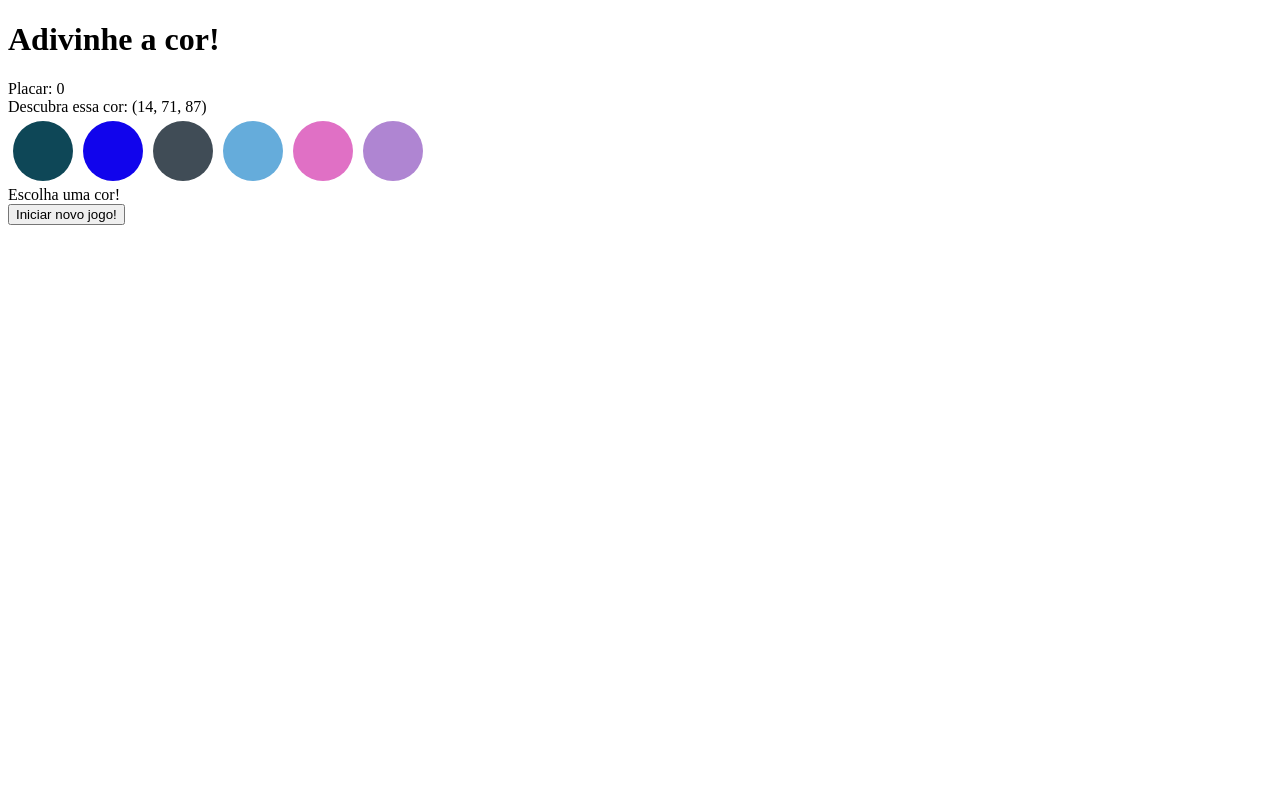
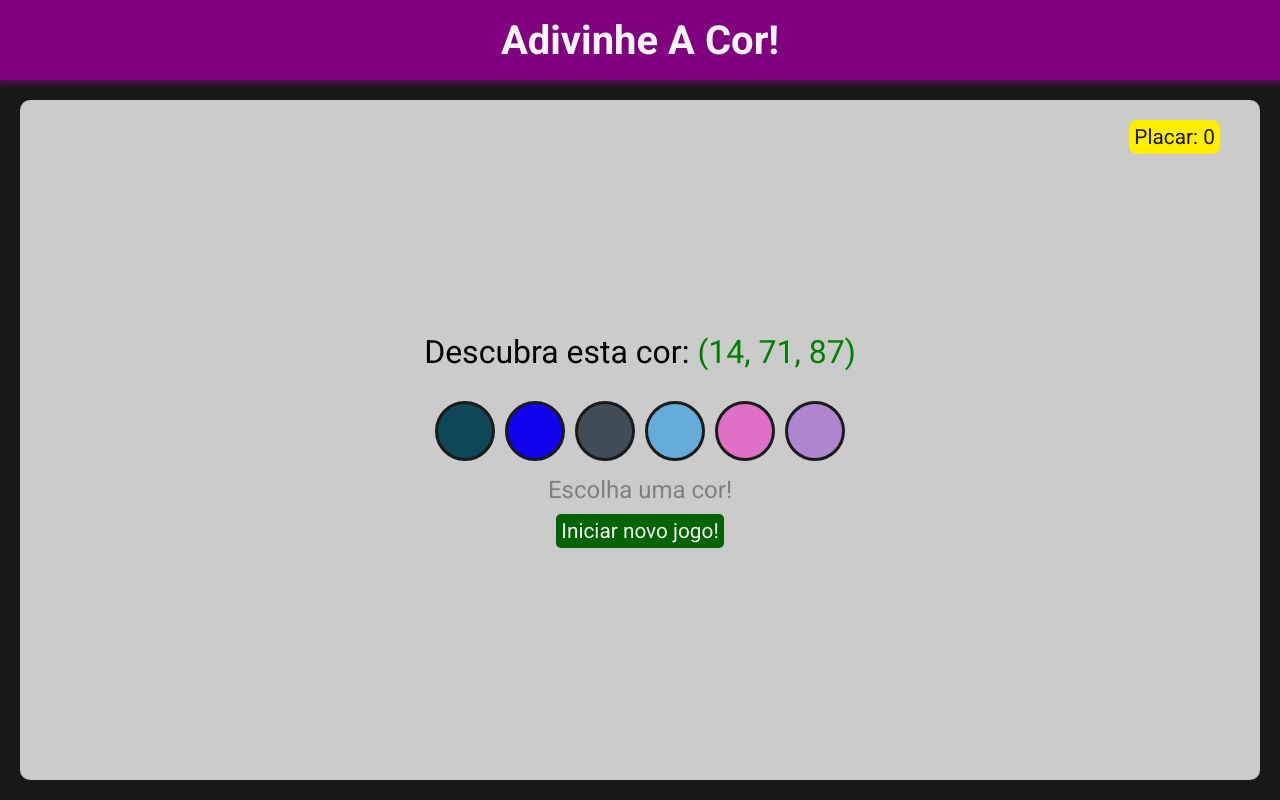
Before and after one commit to jacksrm/color-guess-game, a plain HTML site: page index.html in a window 1280 px wide. Drawn offline with Linux system fonts and the light colour scheme.

Commit message:
Complete game

```diff
--- a/index.html
+++ b/index.html
@@ -12,19 +12,22 @@
       <h1 id="title">Adivinhe a cor!</h1>
     </header>
 
+    <main class="container">
       <section id="show-score">
         <span >Placar: </span>
         <span id="score">0</span>
       </section>
 
       <section id="color-target">
-      <span>Descubra essa cor: </span>
+        <span>Descubra esta cor: </span>
         <span id="rgb-color"></span>
       </section>
 
       <section id="color-options"></section>
       <section id="answer"></section>
       <button id="reset-game">Iniciar novo jogo!</button>
+    </main>
+
     <script src="script.js"></script>
   </body>
 </html>
--- a/script.js
+++ b/script.js
@@ -72,9 +72,9 @@ const setScore = ({ reset = false } = {}) => {
 const checkGuess = (event) => {
   const guess = event.target;
   if (guess.style.backgroundColor !== `rgb${correctColor}`) {
-    answer.innerHTML = '<span>Errou! Tente novamente!</span>';
+    answer.innerHTML = '<span class="error">Errou! Tente novamente!</span>';
   } else {
-    answer.innerHTML = '<span>Acertou!</span>';
+    answer.innerHTML = '<span class="success">Acertou!</span>';
     setScore();
     setTimeout(() => resetGame(), 3000);
   }
--- a/style.css
+++ b/style.css
@@ -1,5 +1,73 @@
+@import url('https://fonts.googleapis.com/css2?family=Roboto:ital,wght@0,300;0,400;0,500;0,700;1,300;1,400;1,500&display=swap');
+
+* {
+  margin: 0;
+  padding: 0;
+  outline: 0;
+  box-sizing: border-box;
+  font-family: Roboto, sans-serif;
+}
+
+body {
+  background-color: rgb(24, 24, 24);
+}
+
+header {
+  align-items: center;
+  display: flex;
+  height: 80px;
+  background-color: purple;
+  justify-content: center;
+  width: 100%;
+  box-shadow: 0 0 5px 5px rgba(255, 0, 255, 0.192);
+}
+
+#title {
+  font-size: 2.5rem;
+  color: whitesmoke;
+  text-transform: capitalize;
+}
+
+main {
+  background-color: rgba(245, 245, 245, 0.808);
+  display: flex;
+  flex-direction: column;
+  justify-content: center;
+  align-items: center;
+  height: calc(100vh - 120px);
+  border-radius: 10px;
+  margin: 20px;
+}
+
+#show-score {
+  background-color: rgb(255, 238, 0);
+  padding: 5px;
+  font-size: 1.3rem;
+  position: absolute;
+  top: 120px;
+  right: 60px;
+  border-radius: 8px;
+  color: rgb(24, 24, 24);
+}
+
+#color-target {
+  font-size: 2rem;
+  margin-bottom: 15px;
+}
+
+#rgb-color {
+  color: green;
+
+}
+
 #color-options {
   display: flex;
+  margin: 10px;
+}
+
+#answer {
+  font-size: 1.5rem;
+  color: gray;
 }
 
 .ball {
@@ -8,4 +76,23 @@
   border-radius: 50%;
   cursor: pointer;
   margin: 5px;
+  border: 3px solid rgb(26, 26, 26);
 }
+
+#reset-game {
+  font-size: 1.3rem;
+  background-color: darkgreen;
+  border: none;
+  padding: 5px;
+  border-radius: 5px;
+  color: whitesmoke;
+  margin-top: 10px;
+}
+
+#answer .success {
+  color: darkgreen;
+}
+
+#answer .error {
+  color: darkred;
+}
```
Lines whose indentation alone changed are shown as unchanged.
